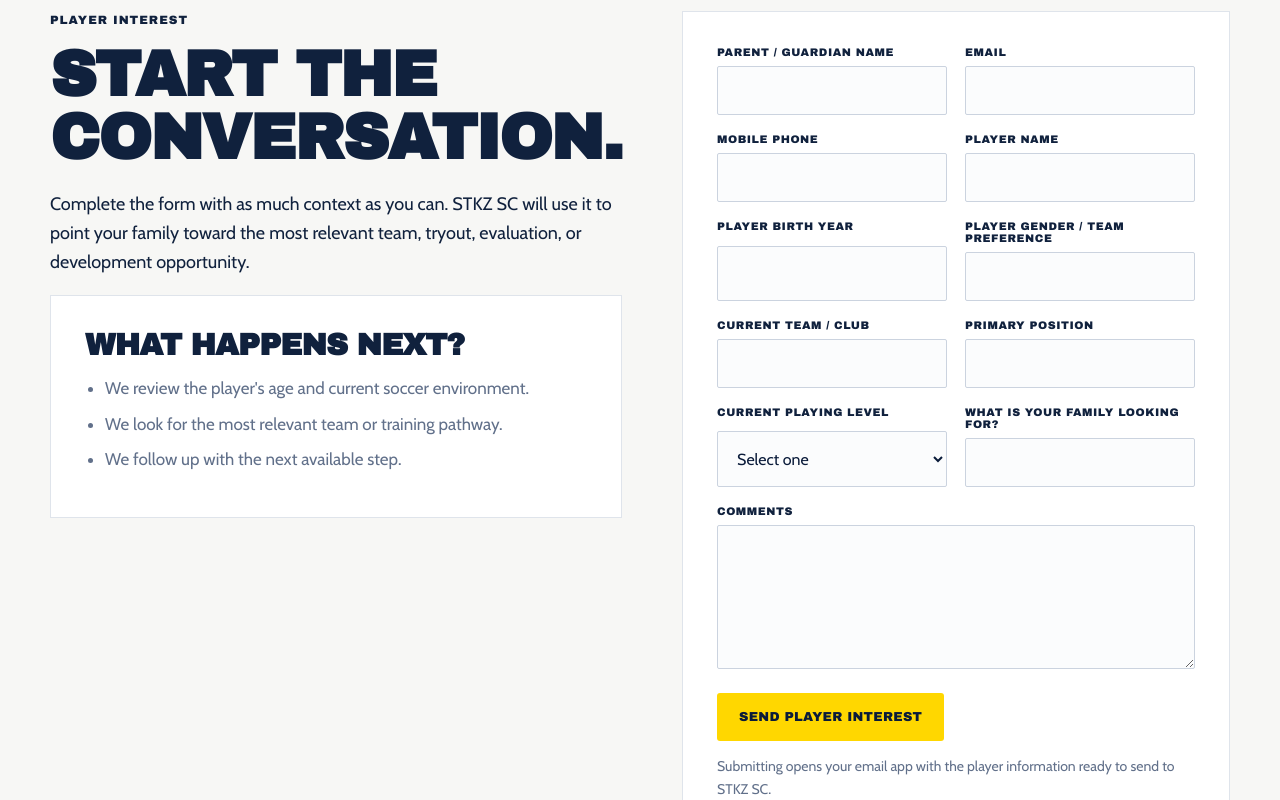
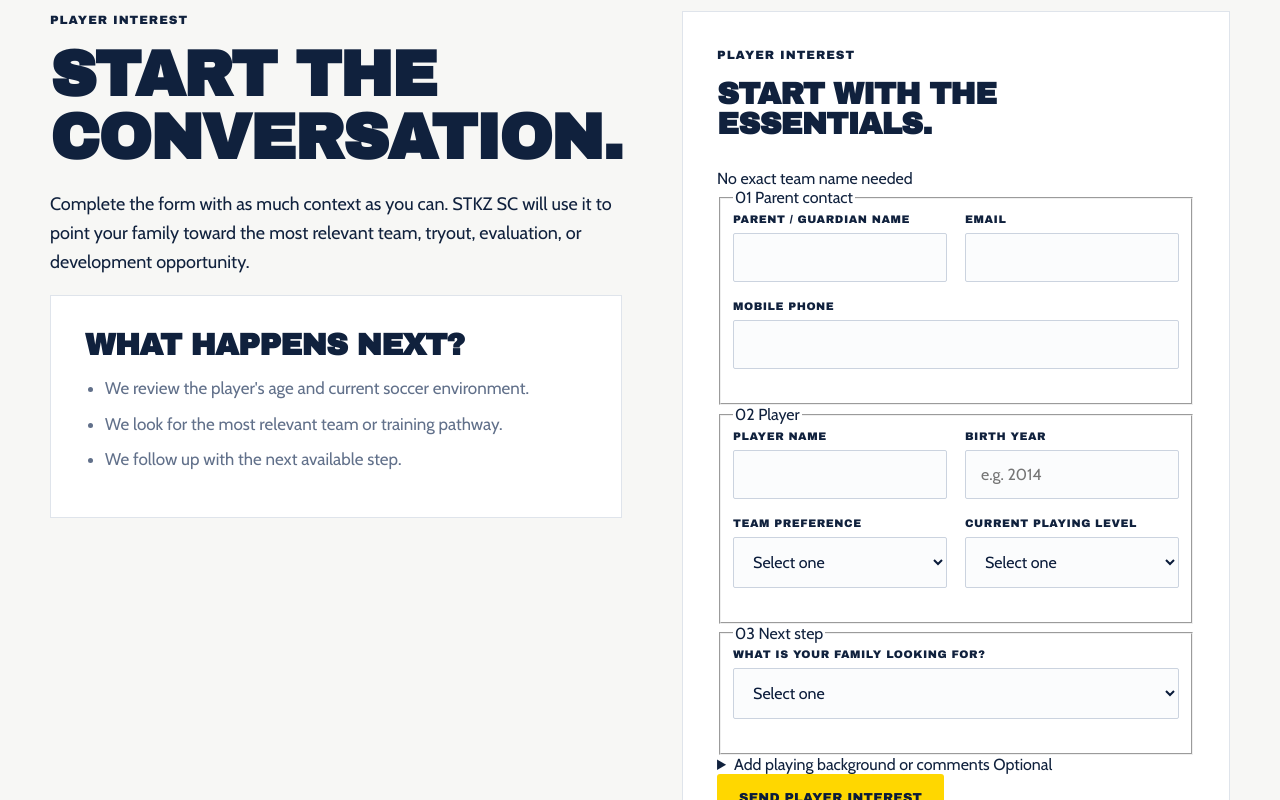
Before and after one commit to b8r0a3d4/stkz-sc-website, a Next.js app: page /join in a window 1280 px wide. Shown: the part 700-1500 px from the top of the page. Built offline with nearby package versions, Linux system fonts and the light colour scheme.

Commit message:
Streamline player interest form

```diff
--- a/components/EmailForm.js
+++ b/components/EmailForm.js
@@ -30,9 +30,9 @@ export default function EmailForm({ type = "contact" }) {
     return (
       <form className="form-card" onSubmit={submit}>
         <div className="form-grid">
-          <label>Name<input name="Name" required /></label>
-          <label>Email<input name="Email" type="email" required /></label>
-          <label>Phone<input name="Phone" type="tel" /></label>
+          <label>Name<input name="Name" autoComplete="name" required /></label>
+          <label>Email<input name="Email" type="email" autoComplete="email" required /></label>
+          <label>Phone<input name="Phone" type="tel" autoComplete="tel" /></label>
           <label>Reason<select name="Reason" required defaultValue="">
             <option value="" disabled>Select one</option>
             <option>Teams / Tryouts</option>
@@ -51,29 +51,71 @@ export default function EmailForm({ type = "contact" }) {
   }
 
   return (
-    <form className="form-card" onSubmit={submit}>
+    <form className="form-card join-interest-form" onSubmit={submit}>
+      <div className="form-title-row">
+        <div>
+          <p className="eyebrow">Player Interest</p>
+          <h3>Start with the essentials.</h3>
+        </div>
+        <span className="form-time">No exact team name needed</span>
+      </div>
+
+      <fieldset className="form-section">
+        <legend><span>01</span> Parent contact</legend>
         <div className="form-grid">
-        <label>Parent / guardian name<input name="Parent / guardian name" required /></label>
-        <label>Email<input name="Email" type="email" required /></label>
-        <label>Mobile phone<input name="Mobile phone" type="tel" required /></label>
+          <label>Parent / guardian name<input name="Parent / guardian name" autoComplete="name" required /></label>
+          <label>Email<input name="Email" type="email" autoComplete="email" required /></label>
+          <label className="full">Mobile phone<input name="Mobile phone" type="tel" autoComplete="tel" required /></label>
+        </div>
+      </fieldset>
+
+      <fieldset className="form-section">
+        <legend><span>02</span> Player</legend>
+        <div className="form-grid">
           <label>Player name<input name="Player name" required /></label>
-        <label>Player birth year<input name="Player birth year" inputMode="numeric" required /></label>
-        <label>Player gender / team preference<input name="Player gender / team preference" required /></label>
-        <label>Current team / club<input name="Current team / club" /></label>
-        <label>Primary position<input name="Primary position" /></label>
+          <label>Birth year<input name="Player birth year" inputMode="numeric" maxLength="4" placeholder="e.g. 2014" required /></label>
+          <label>Team preference<select name="Player gender / team preference" required defaultValue="">
+            <option value="" disabled>Select one</option>
+            <option>Boys team</option>
+            <option>Girls team</option>
+            <option>Open to the best fit</option>
+            <option>Not sure yet</option>
+          </select></label>
           <label>Current playing level<select name="Current playing level" required defaultValue="">
             <option value="" disabled>Select one</option>
             <option>New to organized soccer</option>
             <option>Recreational</option>
             <option>Academy / developmental</option>
             <option>Competitive / club</option>
-          <option>Other</option>
+            <option>Not sure</option>
           </select></label>
-        <label>What is your family looking for?<input name="What family is looking for" required /></label>
-        <label className="full">Comments<textarea name="Comments" rows="6" /></label>
         </div>
-      <button className="button button-gold" type="submit">Send Player Interest</button>
-      <p className="form-note">Submitting opens your email app with the player information ready to send to STKZ SC.</p>
+      </fieldset>
+
+      <fieldset className="form-section">
+        <legend><span>03</span> Next step</legend>
+        <div className="form-grid">
+          <label className="full">What is your family looking for?<select name="What family is looking for" required defaultValue="">
+            <option value="" disabled>Select one</option>
+            <option>Competitive team / tryout</option>
+            <option>Player development / training</option>
+            <option>Both team and development</option>
+            <option>Not sure — help us choose</option>
+          </select></label>
+        </div>
+      </fieldset>
+
+      <details className="form-optional">
+        <summary>Add playing background or comments <span>Optional</span></summary>
+        <div className="form-grid optional-grid">
+          <label>Current team / club<input name="Current team / club" /></label>
+          <label>Primary position<input name="Primary position" /></label>
+          <label className="full">Anything else we should know?<textarea name="Comments" rows="4" /></label>
+        </div>
+      </details>
+
+      <button className="button button-gold join-submit" type="submit">Send Player Interest</button>
+      <p className="form-note">Submitting opens your email app with the player information ready to send to STKZ SC. If it does not open, email <a href={`mailto:${site.email}`}>{site.email}</a>.</p>
       {status && <p className="form-status">{status}</p>}
     </form>
   );
```
Lines whose indentation alone changed are shown as unchanged.
